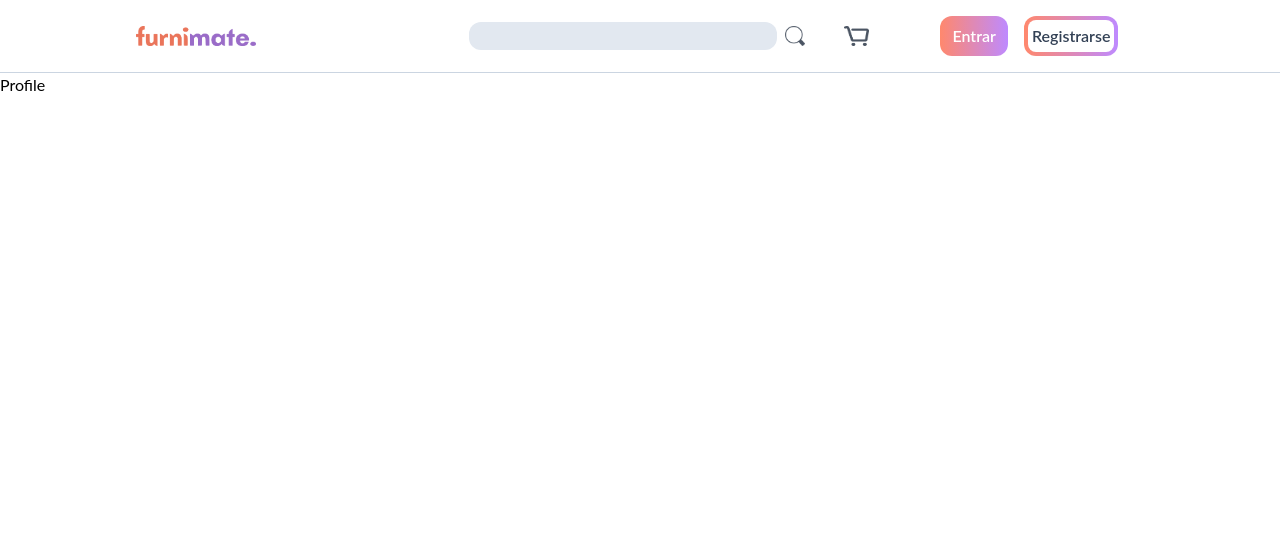
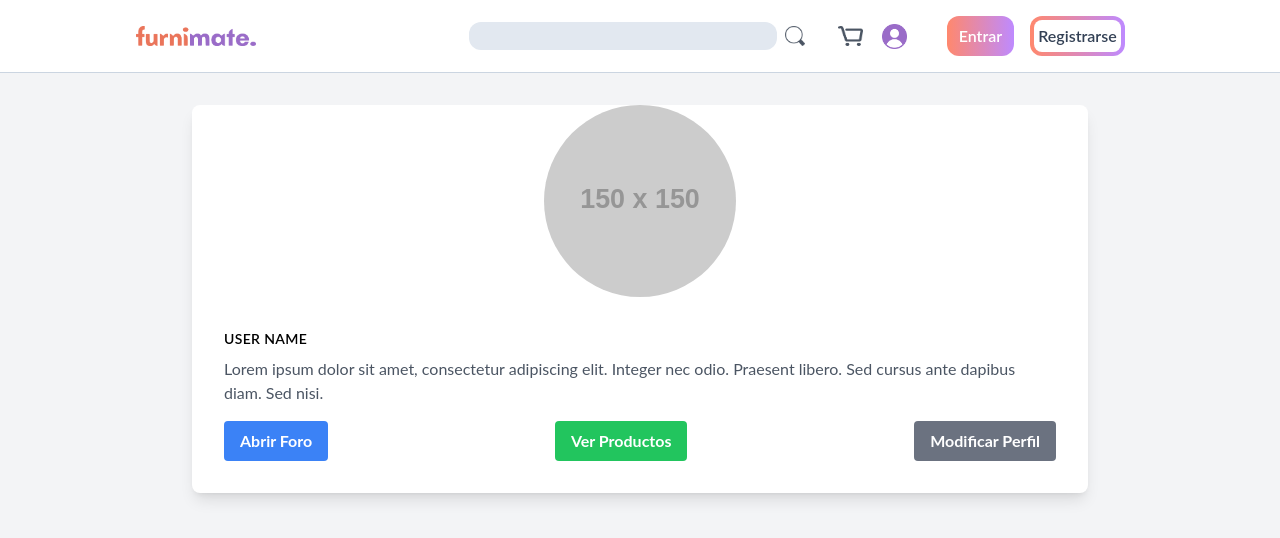
Before and after one commit to plantnt/reactmate, a React (Vite) app: page /profilePage in a window 1280 px wide. Shown: the top 538 px of the page. Built offline with nearby package versions, Linux system fonts and the light colour scheme.

Commit message:
ewrewred

```diff
--- a/src/components/UI/navbar.tsx
+++ b/src/components/UI/navbar.tsx
@@ -29,7 +29,7 @@ const Navbar = () => {
                 <NavLink to='cartPage'><img src={cartIcon} className="min-w-[25px] max-h-[20px]" /></NavLink>
               </li>
               <li>
-                <NavLink to="profilePage"><img src={profileIcon} width="25" className="hidden"/></NavLink>
+                <NavLink to="profilePage"><img src={profileIcon} width="25" className=""/></NavLink>
               </li>
               <li>
                 <div className="flex flex-row ml-5">
@@ -51,6 +51,7 @@ const Navbar = () => {
                     </div>
                   </div>
                 </NavLink>
+
                 </div>
               </li>
             </ul>
--- a/src/pages/Profile.tsx
+++ b/src/pages/Profile.tsx
@@ -1,7 +1,37 @@
-export default function Profile(){
-    return(
-        <>
-            Profile
-        </>
-    )
-}
+export default function Profile() {
+    return (
+      <div className="bg-gray-100 min-h-screen py-8">
+        <div className="max-w-4xl mx-auto bg-white rounded-lg shadow-lg overflow-hidden">
+          <div className="md:flex">
+            <div className="md:flex-shrink-0">
+              <img
+                className="h-48 w-48 object-cover rounded-full mx-auto"
+                src="https://via.placeholder.com/150"
+                alt="Profile"
+              />
+            </div>
+            <div className="p-8">
+              <div className="uppercase tracking-wide text-sm text-indigo-500 font-semibold">
+                User Name
+              </div>
+              <p className="mt-2 text-gray-600">
+                Lorem ipsum dolor sit amet, consectetur adipiscing elit. Integer
+                nec odio. Praesent libero. Sed cursus ante dapibus diam. Sed nisi.
+              </p>
+              <div className="mt-4 flex justify-between">
+                <button className="bg-blue-500 hover:bg-blue-700 text-white font-bold py-2 px-4 rounded">
+                  Abrir Foro
+                </button>
+                <button className="bg-green-500 hover:bg-green-700 text-white font-bold py-2 px-4 rounded">
+                  Ver Productos
+                </button>
+                <button className="bg-gray-500 hover:bg-gray-700 text-white font-bold py-2 px-4 rounded">
+                  Modificar Perfil
+                </button>
+              </div>
+            </div>
+          </div>
+        </div>
+      </div>
+    );
+  }
```
